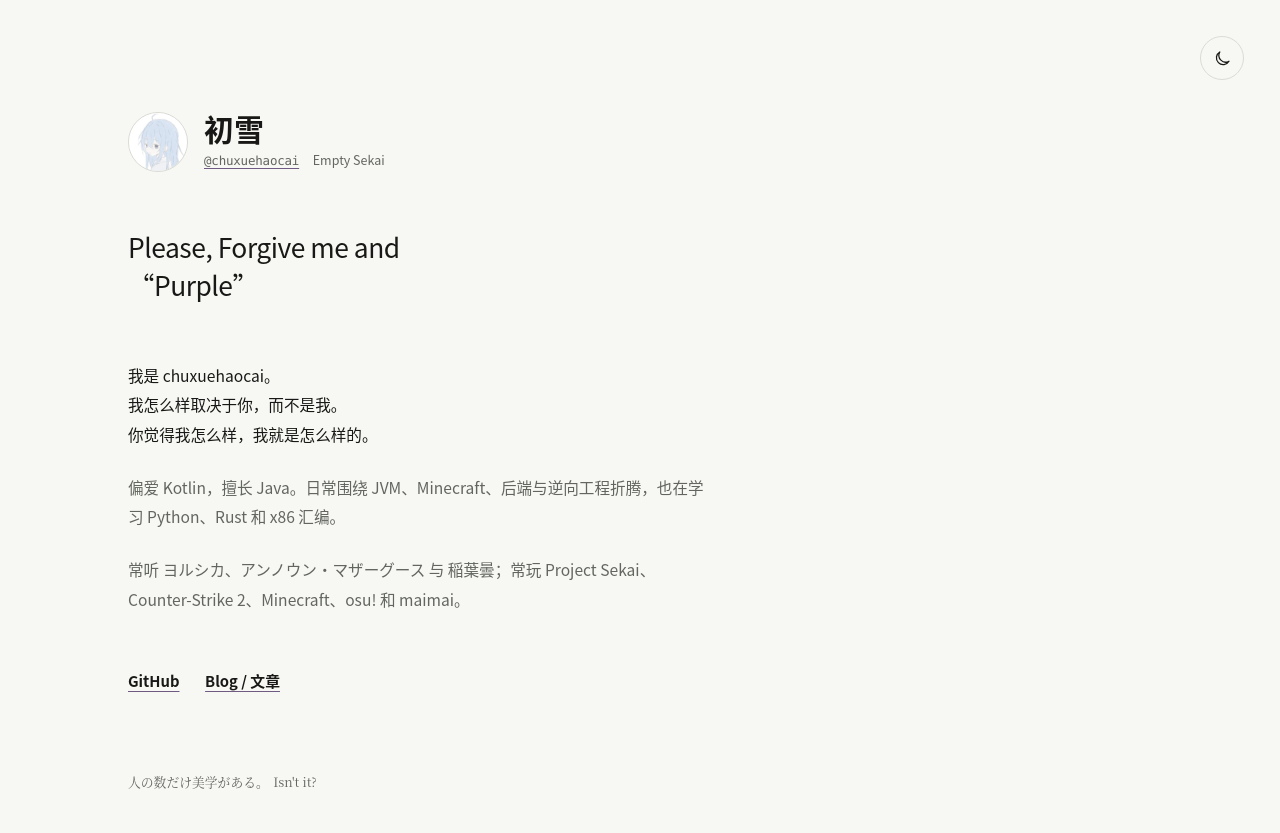
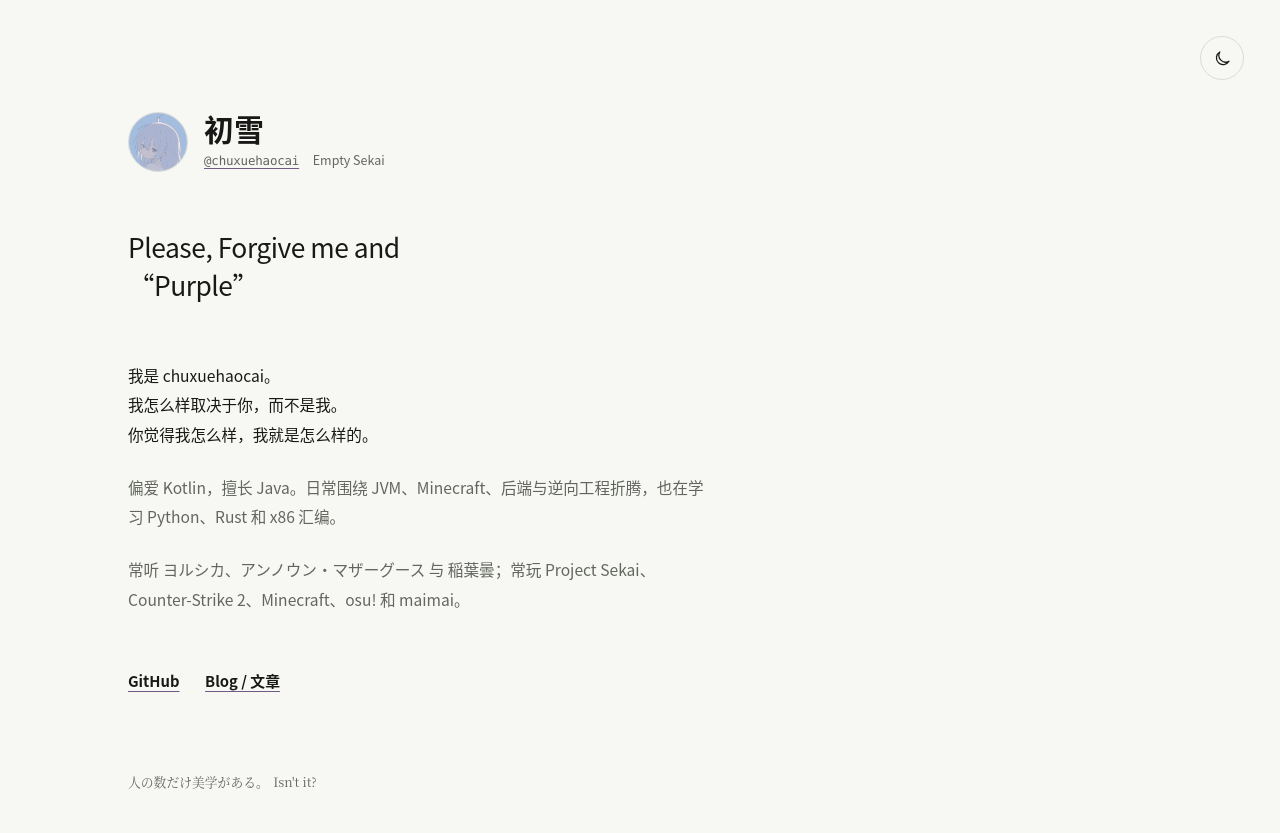
Before and after one commit to chuxuehaocai/homepage, a website: page public/index.html in a window 1280 px wide. Drawn offline with Linux system fonts and the light colour scheme.

Commit message:
Update index.html

```diff
--- a/public/index.html
+++ b/public/index.html
@@ -74,7 +74,7 @@
         <header class="identity">
           <img
             class="avatar"
-            src="/avatar.jpg"
+            src="/avatar.png"
             alt=""
             width="60"
             height="60"
```
